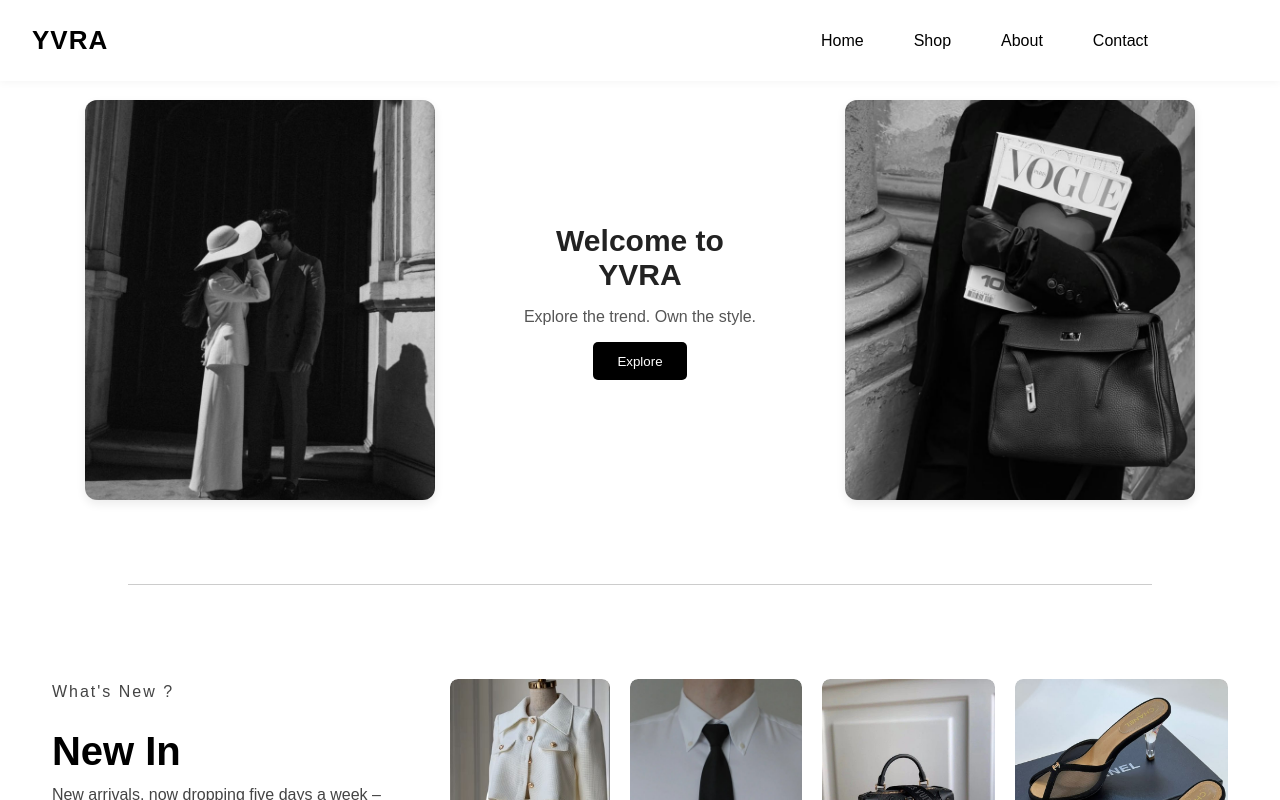
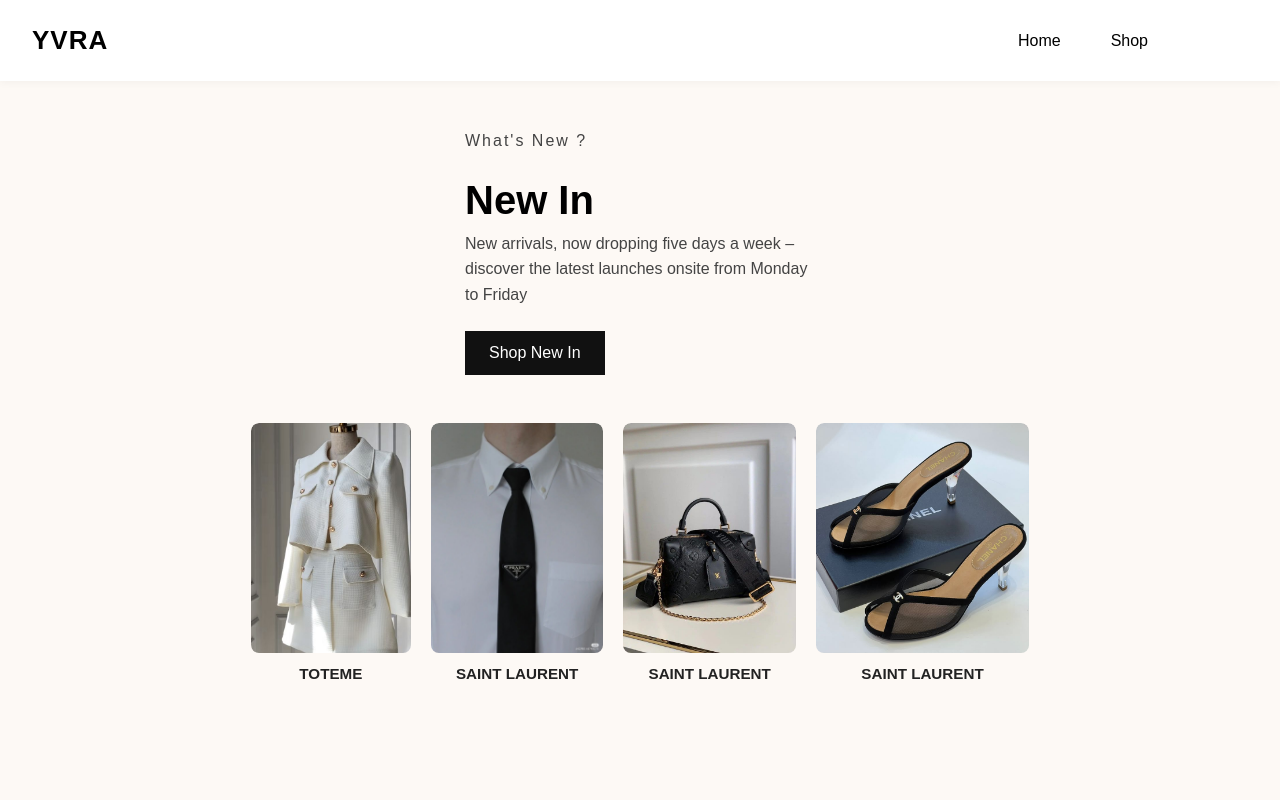
Before and after one commit to Yashi-mgr/YVRA, a React (Vite) app in the folder my-web/: page /shop in a window 1280 px wide. Shown: the top 800 px of the page. Built offline with nearby package versions, Linux system fonts and the light colour scheme.

Commit message:
shop page designing

```diff
--- a/my-web/package.json
+++ b/my-web/package.json
@@ -13,7 +13,8 @@
     "@fortawesome/free-brands-svg-icons": "^6.7.2",
     "@fortawesome/react-fontawesome": "^0.2.2",
     "react": "^19.1.0",
-    "react-dom": "^19.1.0"
+    "react-dom": "^19.1.0",
+    "react-router-dom": "^7.6.3"
   },
   "devDependencies": {
     "@eslint/js": "^9.30.1",
--- a/my-web/src/App.css
+++ b/my-web/src/App.css
@@ -21,3 +21,7 @@ html, body #root {
   width: 100%;
   overflow-x: hidden;
 }
+
+main {
+  flex: 1;
+}
--- a/my-web/src/App.jsx
+++ b/my-web/src/App.jsx
@@ -1,8 +1,10 @@
 import React from 'react'
 
+import { Routes, Route } from 'react-router-dom'
 import Navbar from './Navbar.jsx'
 import Home from './Home.jsx'
 import Footer from './Footer.jsx'
+import Shop from './Shop.jsx'
 
 import './App.css';
 
@@ -10,8 +12,11 @@ function App() {
    return (
     <div className="app-container">
       <Navbar />
-      <main style={{ flex: 1 }}>
-        <Home />
+      <main>
+        <Routes>
+          <Route path="/" element={<Home />} />
+          <Route path="/shop" element={<Shop />} />
+        </Routes>
       </main>
       <Footer />
     </div>
--- a/my-web/src/Navbar.jsx
+++ b/my-web/src/Navbar.jsx
@@ -1,16 +1,14 @@
 import React from 'react'
 import './Navbar.css'
+import { Link } from 'react-router-dom'
 
-const Navbar = () => {
+function Navbar() {
   return (
     <nav className="navbar">
       <div className="logo">YVRA</div>
       <ul className="nav-links">
-        <li><a href="#">Home</a></li>
-        <li><a href="#">Shop</a></li>
-        <li><a href="#">About</a></li>
-        <li><a href="#">Contact</a></li>
-
+        <li><Link to="/">Home</Link></li>
+        <li><Link to="/shop">Shop</Link></li>
       </ul>
     </nav>
   )
--- a/my-web/src/NewIn.jsx
+++ b/my-web/src/NewIn.jsx
@@ -1,4 +1,5 @@
 import React from 'react'
+import { useNavigate } from 'react-router-dom';
 import './NewIn.css'
 
 const products = [
@@ -24,7 +25,13 @@ const products = [
   }
 ];
 
-const NewIn = () => {
+function NewIn() {
+   const navigate = useNavigate();
+
+   const handleShopClick = () => {
+     navigate('/shop');
+   };
+
   return (
     <section className="newin-section">
       <div className="newin-text">
@@ -34,7 +41,7 @@ const NewIn = () => {
           New arrivals, now dropping five days a week – discover the latest launches
           onsite from Monday to Friday
         </p>
-         <button className="shop-btn">Shop New In</button>
+        <button className="shop-btn" onClick={handleShopClick}>Shop New In</button>
       </div>
 
        <div className="newin-products">
--- /dev/null
+++ b/my-web/src/Shop.css
@@ -0,0 +1,6 @@
+.Shop-Page {
+  padding: 4rem 2rem;
+  background-color: #fdf9f5;
+  width: 100%;
+  min-height: 100vh;
+}
--- a/my-web/src/Shop.jsx
+++ b/my-web/src/Shop.jsx
@@ -1,11 +1,14 @@
 import React from 'react'
+
+import './Shop.css'
+import NewIn from './NewIn';
 
 function Shop() {
   return (
-    <div>
-
+    <div className='Shop-Page'>
+      <NewIn />
     </div>
-  )
+  );
 }
 
 export default Shop
--- a/my-web/src/main.jsx
+++ b/my-web/src/main.jsx
@@ -1,9 +1,13 @@
 import { StrictMode } from 'react'
 import { createRoot } from 'react-dom/client'
+import { BrowserRouter } from 'react-router-dom'
 import App from './App.jsx'
 
 createRoot(document.getElementById('root')).render(
+
   <StrictMode>
-    <App />
-  </StrictMode>,
+    <BrowserRouter>
+     <App />
+    </BrowserRouter>
+  </StrictMode>
 )
```
Also changed, not shown: 1 other file (tests, documents, lock files or other folders). Lines whose indentation alone changed are shown as unchanged.
